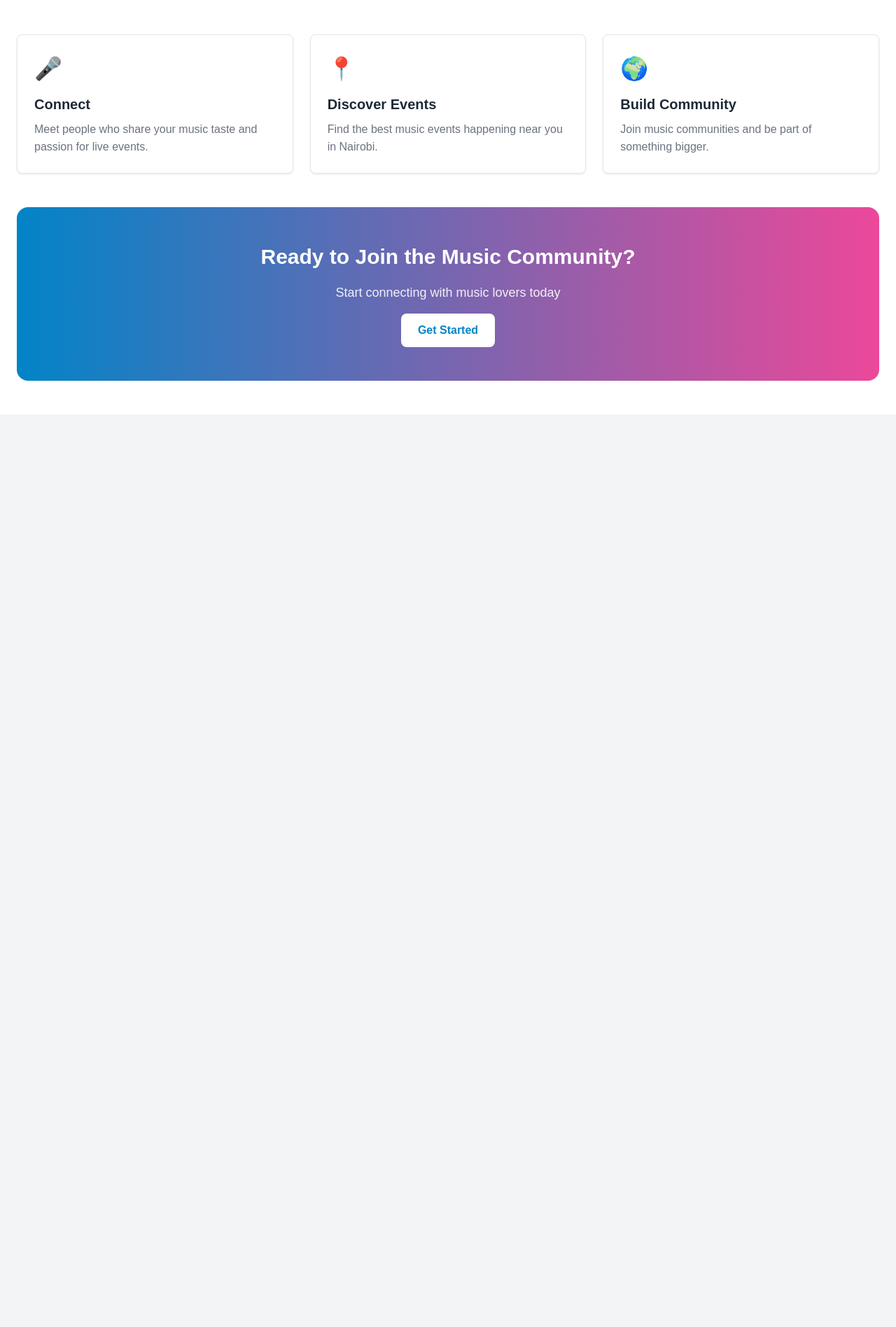
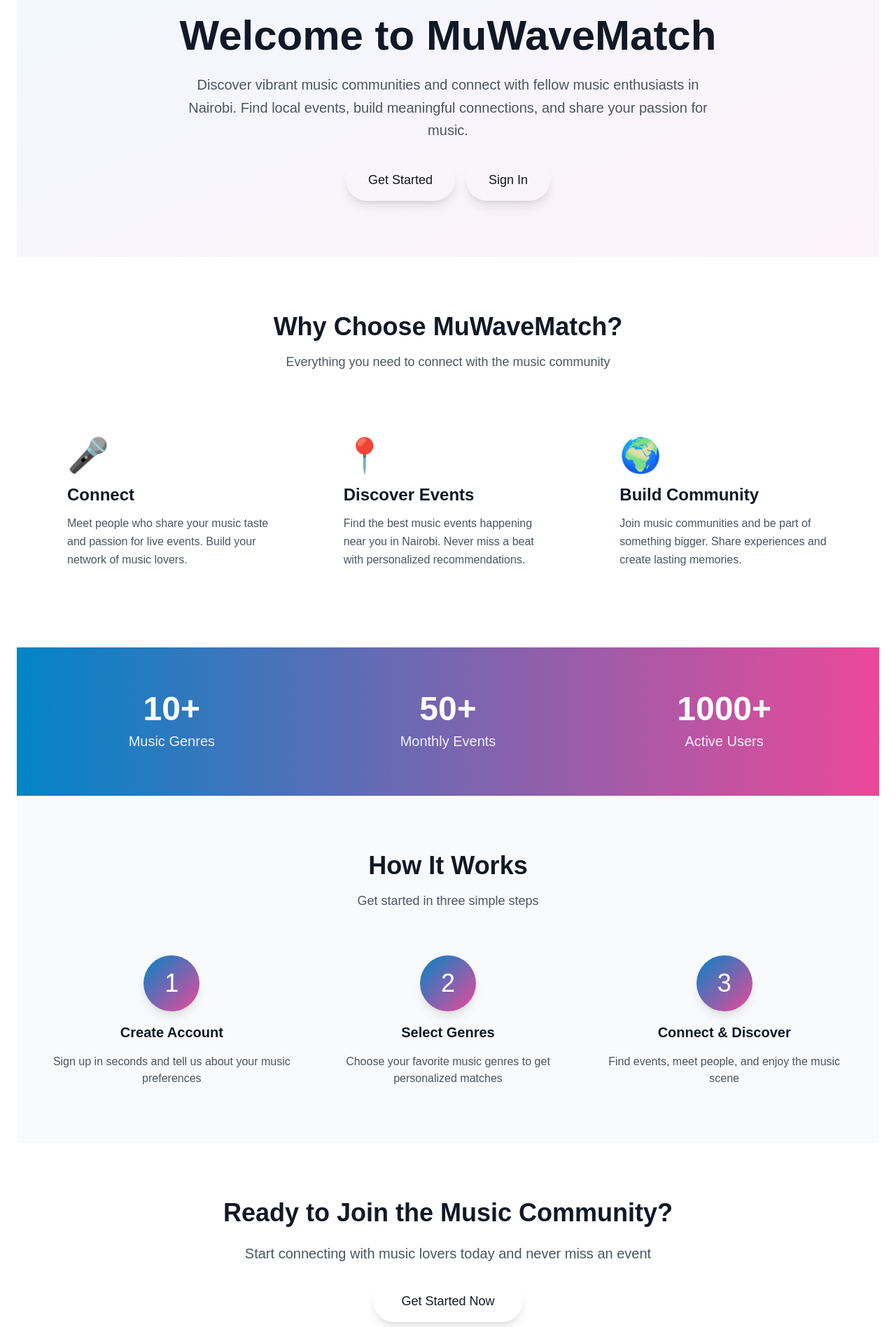
Before and after one commit to LPSJ1/MuWaveMatch, a React (Vite) app in the folder frontend/: page / in a window 1280 px wide. Shown: the part 264-2160 px from the top of the page at 70% size. Before the commit the page ends 856 px from the top, so only its background shows below. Built offline with nearby package versions, Linux system fonts and the light colour scheme; no server answers.

Commit message:
design: Redesign Home page with Tailwind CSS, responsive layout, and new sections

```diff
--- a/frontend/src/pages/Home.jsx
+++ b/frontend/src/pages/Home.jsx
@@ -1,53 +1,205 @@
+import { Link } from 'react-router-dom';
+import { useAuth } from '../context/AuthContext';
+
 export default function Home() {
+  const { isAuthenticated } = useAuth();
+
   return (
-    <div style={{ display: 'grid', gap: '3rem' }}>
+    <div className="min-h-screen">
       {/* Hero Section */}
-      <section style={{ display: 'grid', gap: '1.5rem' }}>
-        <div>
-          <h1 style={{ fontSize: '2.25rem', fontWeight: 'bold', color: '#1f2937', marginBottom: '2rem', display: 'flex', alignItems: 'center', gap: '0.75rem' }}>
-            <span>🎵</span>
-            <span>Welcome to MuWaveMatch</span>
+      <section className="relative bg-gradient-to-br from-sky-50 to-pink-50 dark:from-slate-900 dark:to-slate-800 py-20 px-4">
+        <div className="max-w-6xl mx-auto text-center space-y-6">
+          <div className="text-6xl mb-4">🎵</div>
+          <h1 className="text-5xl md:text-6xl font-bold text-gray-900 dark:text-white mb-6">
+            Welcome to MuWaveMatch
           </h1>
-          <p style={{ fontSize: '1.125rem', color: '#6b7280', lineHeight: '1.6' }}>
-            Discover vibrant music communities and connect with fellow music enthusiasts in Nairobi. Find local events, build meaningful connections, and share your passion for music.
+          <p className="text-xl text-gray-600 dark:text-gray-300 max-w-3xl mx-auto leading-relaxed">
+            Discover vibrant music communities and connect with fellow music enthusiasts in Nairobi.
+            Find local events, build meaningful connections, and share your passion for music.
           </p>
+
+          {/* CTA Buttons */}
+          <div className="flex flex-col sm:flex-row gap-4 justify-center items-center mt-8">
+            {isAuthenticated() ? (
+              <>
+                <Link
+                  to="/events"
+                  className="btn-primary px-8 py-4 text-lg rounded-full shadow-lg hover:shadow-xl transform hover:scale-105 transition-all"
+                >
+                  Explore Events
+                </Link>
+                <Link
+                  to="/genres"
+                  className="btn-secondary px-8 py-4 text-lg rounded-full shadow-lg hover:shadow-xl transform hover:scale-105 transition-all"
+                >
+                  Update Interests
+                </Link>
+              </>
+            ) : (
+              <>
+                <Link
+                  to="/register"
+                  className="btn-primary px-8 py-4 text-lg rounded-full shadow-lg hover:shadow-xl transform hover:scale-105 transition-all"
+                >
+                  Get Started
+                </Link>
+                <Link
+                  to="/login"
+                  className="btn-secondary px-8 py-4 text-lg rounded-full shadow-lg hover:shadow-xl transform hover:scale-105 transition-all"
+                >
+                  Sign In
+                </Link>
+              </>
+            )}
+          </div>
         </div>
       </section>
 
-      {/* Features Grid */}
-      <section style={{ display: 'grid', gridTemplateColumns: 'repeat(auto-fit, minmax(300px, 1fr))', gap: '1.5rem' }}>
-        {[
-          {
-            icon: '🎤',
-            title: 'Connect',
-            description: 'Meet people who share your music taste and passion for live events.'
-          },
-          {
-            icon: '📍',
-            title: 'Discover Events',
-            description: 'Find the best music events happening near you in Nairobi.'
-          },
-          {
-            icon: '🌍',
-            title: 'Build Community',
-            description: 'Join music communities and be part of something bigger.'
-          },
-        ].map((feature, idx) => (
-          <div key={idx} style={{ backgroundColor: 'white', borderRadius: '0.5rem', boxShadow: '0 1px 3px rgba(0,0,0,0.1)', padding: '1.5rem', border: '1px solid #e5e7eb', transition: 'transform 0.3s, box-shadow 0.3s' }} onMouseEnter={(e) => { e.currentTarget.style.transform = 'translateY(-4px)'; e.currentTarget.style.boxShadow = '0 4px 12px rgba(0,0,0,0.15)'; }} onMouseLeave={(e) => { e.currentTarget.style.transform = 'translateY(0)'; e.currentTarget.style.boxShadow = '0 1px 3px rgba(0,0,0,0.1)'; }}>
-            <div style={{ fontSize: '2rem' }}>{feature.icon}</div>
-            <h3 style={{ fontSize: '1.25rem', fontWeight: 'bold', color: '#1f2937', marginTop: '0.75rem', marginBottom: '0.5rem' }}>{feature.title}</h3>
-            <p style={{ color: '#6b7280', lineHeight: '1.6' }}>{feature.description}</p>
+      {/* Features Section */}
+      <section className="py-20 px-4 bg-white dark:bg-slate-900">
+        <div className="max-w-6xl mx-auto">
+          <div className="text-center mb-16">
+            <h2 className="text-4xl font-bold text-gray-900 dark:text-white mb-4">
+              Why Choose MuWaveMatch?
+            </h2>
+            <p className="text-lg text-gray-600 dark:text-gray-400">
+              Everything you need to connect with the music community
+            </p>
           </div>
-        ))}
+
+          <div className="grid grid-cols-1 md:grid-cols-2 lg:grid-cols-3 gap-8">
+            {/* Feature 1 */}
+            <div className="card p-8 hover:scale-105 transition-transform duration-300 group">
+              <div className="text-5xl mb-4 group-hover:scale-110 transition-transform">🎤</div>
+              <h3 className="text-2xl font-bold text-gray-900 dark:text-white mb-3">
+                Connect
+              </h3>
+              <p className="text-gray-600 dark:text-gray-400 leading-relaxed">
+                Meet people who share your music taste and passion for live events.
+                Build your network of music lovers.
+              </p>
+            </div>
+
+            {/* Feature 2 */}
+            <div className="card p-8 hover:scale-105 transition-transform duration-300 group">
+              <div className="text-5xl mb-4 group-hover:scale-110 transition-transform">📍</div>
+              <h3 className="text-2xl font-bold text-gray-900 dark:text-white mb-3">
+                Discover Events
+              </h3>
+              <p className="text-gray-600 dark:text-gray-400 leading-relaxed">
+                Find the best music events happening near you in Nairobi.
+                Never miss a beat with personalized recommendations.
+              </p>
+            </div>
+
+            {/* Feature 3 */}
+            <div className="card p-8 hover:scale-105 transition-transform duration-300 group">
+              <div className="text-5xl mb-4 group-hover:scale-110 transition-transform">🌍</div>
+              <h3 className="text-2xl font-bold text-gray-900 dark:text-white mb-3">
+                Build Community
+              </h3>
+              <p className="text-gray-600 dark:text-gray-400 leading-relaxed">
+                Join music communities and be part of something bigger.
+                Share experiences and create lasting memories.
+              </p>
+            </div>
+          </div>
+        </div>
       </section>
 
-      {/* CTA Section */}
-      <section style={{ background: 'linear-gradient(to right, #0284c7, #ec4899)', borderRadius: '1rem', padding: '3rem', textAlign: 'center', display: 'grid', gap: '1rem' }}>
-        <h2 style={{ fontSize: '1.875rem', fontWeight: 'bold', color: 'white' }}>Ready to Join the Music Community?</h2>
-        <p style={{ fontSize: '1.125rem', color: 'rgba(255,255,255,0.9)' }}>Start connecting with music lovers today</p>
-        <button style={{ backgroundColor: 'white', color: '#0284c7', fontWeight: '600', padding: '0.75rem 1.5rem', borderRadius: '0.5rem', border: 'none', cursor: 'pointer', fontSize: '1rem', maxWidth: '200px', margin: '0 auto', transition: 'background-color 0.3s' }} onMouseEnter={(e) => e.currentTarget.style.backgroundColor = '#f3f4f6'} onMouseLeave={(e) => e.currentTarget.style.backgroundColor = 'white'}>
-          Get Started
-        </button>
+      {/* Stats Section */}
+      <section className="py-16 px-4 bg-gradient-to-r from-sky-600 to-pink-500">
+        <div className="max-w-6xl mx-auto">
+          <div className="grid grid-cols-1 md:grid-cols-3 gap-8 text-center text-white">
+            <div className="space-y-2">
+              <div className="text-5xl font-bold">10+</div>
+              <div className="text-xl opacity-90">Music Genres</div>
+            </div>
+            <div className="space-y-2">
+              <div className="text-5xl font-bold">50+</div>
+              <div className="text-xl opacity-90">Monthly Events</div>
+            </div>
+            <div className="space-y-2">
+              <div className="text-5xl font-bold">1000+</div>
+              <div className="text-xl opacity-90">Active Users</div>
+            </div>
+          </div>
+        </div>
+      </section>
+
+      {/* How It Works Section */}
+      <section className="py-20 px-4 bg-gray-50 dark:bg-slate-800">
+        <div className="max-w-6xl mx-auto">
+          <div className="text-center mb-16">
+            <h2 className="text-4xl font-bold text-gray-900 dark:text-white mb-4">
+              How It Works
+            </h2>
+            <p className="text-lg text-gray-600 dark:text-gray-400">
+              Get started in three simple steps
+            </p>
+          </div>
+
+          <div className="grid grid-cols-1 md:grid-cols-3 gap-8">
+            {/* Step 1 */}
+            <div className="text-center space-y-4">
+              <div className="w-20 h-20 bg-gradient-to-br from-sky-600 to-pink-500 rounded-full flex items-center justify-center text-4xl text-white mx-auto shadow-lg">
+                1
+              </div>
+              <h3 className="text-xl font-bold text-gray-900 dark:text-white">
+                Create Account
+              </h3>
+              <p className="text-gray-600 dark:text-gray-400">
+                Sign up in seconds and tell us about your music preferences
+              </p>
+            </div>
+
+            {/* Step 2 */}
+            <div className="text-center space-y-4">
+              <div className="w-20 h-20 bg-gradient-to-br from-sky-600 to-pink-500 rounded-full flex items-center justify-center text-4xl text-white mx-auto shadow-lg">
+                2
+              </div>
+              <h3 className="text-xl font-bold text-gray-900 dark:text-white">
+                Select Genres
+              </h3>
+              <p className="text-gray-600 dark:text-gray-400">
+                Choose your favorite music genres to get personalized matches
+              </p>
+            </div>
+
+            {/* Step 3 */}
+            <div className="text-center space-y-4">
+              <div className="w-20 h-20 bg-gradient-to-br from-sky-600 to-pink-500 rounded-full flex items-center justify-center text-4xl text-white mx-auto shadow-lg">
+                3
+              </div>
+              <h3 className="text-xl font-bold text-gray-900 dark:text-white">
+                Connect & Discover
+              </h3>
+              <p className="text-gray-600 dark:text-gray-400">
+                Find events, meet people, and enjoy the music scene
+              </p>
+            </div>
+          </div>
+        </div>
+      </section>
+
+      {/* Final CTA Section */}
+      <section className="py-20 px-4 bg-white dark:bg-slate-900">
+        <div className="max-w-4xl mx-auto text-center space-y-6">
+          <h2 className="text-4xl font-bold text-gray-900 dark:text-white">
+            Ready to Join the Music Community?
+          </h2>
+          <p className="text-xl text-gray-600 dark:text-gray-400">
+            Start connecting with music lovers today and never miss an event
+          </p>
+          {!isAuthenticated() && (
+            <Link
+              to="/register"
+              className="inline-block btn-primary px-10 py-4 text-lg rounded-full shadow-lg hover:shadow-xl transform hover:scale-105 transition-all mt-4"
+            >
+              Get Started Now
+            </Link>
+          )}
+        </div>
       </section>
     </div>
   );
```
